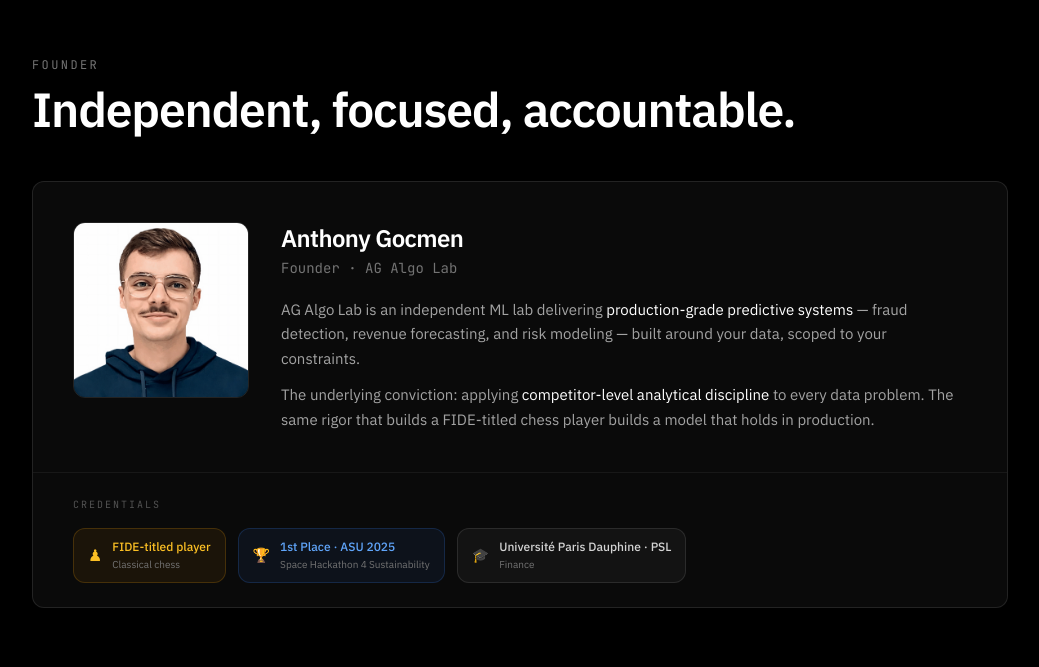
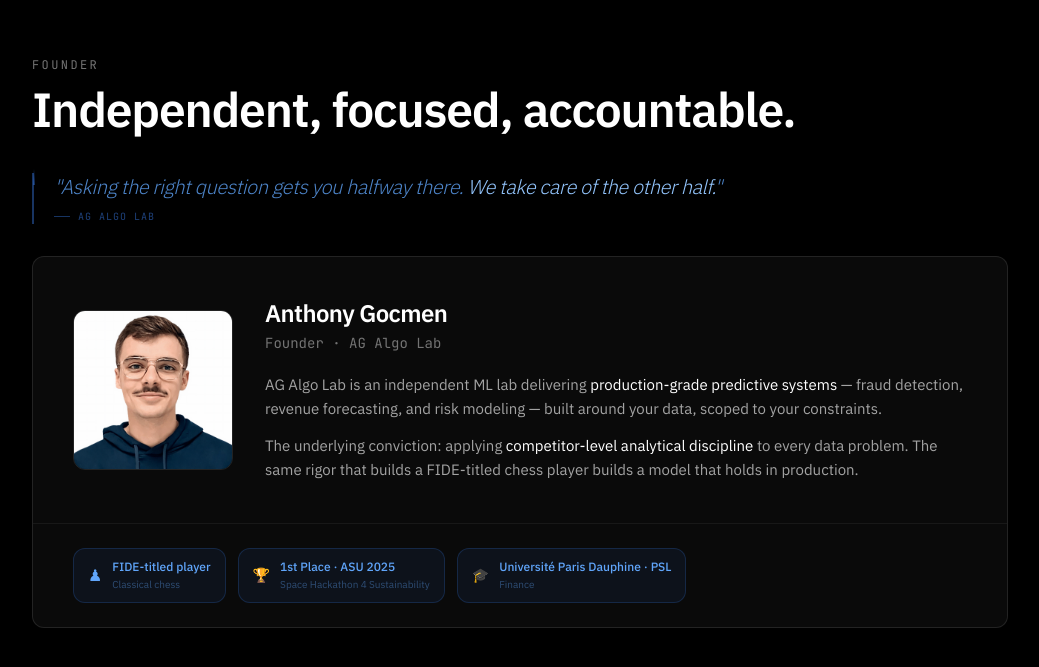
Before and after one commit to ag-algolab/ag-algolab.github.io, a React (Vite) app: page / in a window 1280 px wide. Shown: the part 871-1538 px from the top of the page, without its empty margins (120-1159 px from the left). Built offline with nearby package versions, Linux system fonts and the light colour scheme.

Commit message:
Update App.jsx

```diff
--- a/src/App.jsx
+++ b/src/App.jsx
@@ -882,14 +882,17 @@ function Home() {
         </section>
 
         {/* Founder */}
+
         <section id="founder" className="py-32 relative">
           <div className="max-w-5xl mx-auto px-6">
+
+            {/* Header */}
             <motion.div
               initial={{ opacity: 0, y: 20 }}
               whileInView={{ opacity: 1, y: 0 }}
               transition={{ duration: 0.5 }}
               viewport={{ once: true }}
-              className="mb-12"
+              className="mb-10"
             >
               <p className="text-xs font-mono text-neutral-500 uppercase tracking-[0.2em] mb-3">Founder</p>
               <h2 className="text-4xl md:text-5xl font-semibold text-white tracking-tight">
@@ -897,21 +900,43 @@ function Home() {
               </h2>
             </motion.div>
 
+            {/* Quote block */}
+            <motion.div
+              initial={{ opacity: 0, y: 16 }}
+              whileInView={{ opacity: 1, y: 0 }}
+              transition={{ duration: 0.5, delay: 0.05 }}
+              viewport={{ once: true }}
+              className="mb-8 relative pl-5 border-l-2 border-blue-500/40"
+            >
+              <div className="absolute -top-1 -left-[1px] w-[2px] h-4 bg-gradient-to-b from-blue-500/0 to-blue-500/40" />
+              <p className="text-lg md:text-xl font-light text-blue-400/80 leading-relaxed tracking-tight italic">
+                "Asking the right question gets you halfway there.
+                <span className="text-blue-300"> We take care of the other half.</span>"
+              </p>
+              <div className="mt-2 flex items-center gap-2">
+                <span className="inline-block w-4 h-[1px] bg-blue-500/40" />
+                <span className="text-[10px] font-mono text-blue-500/50 uppercase tracking-widest">AG Algo Lab</span>
+              </div>
+            </motion.div>
+
+            {/* Card */}
             <motion.div
               initial={{ opacity: 0, y: 20 }}
               whileInView={{ opacity: 1, y: 0 }}
-              transition={{ duration: 0.5 }}
+              transition={{ duration: 0.5, delay: 0.1 }}
               viewport={{ once: true }}
               className="bg-[#0a0a0a] rounded-xl border border-white/10 overflow-hidden"
             >
               {/* Photo + bio */}
               <div className="p-8 md:p-10">
-                <div className="flex flex-col md:flex-row gap-8 items-start">
+                <div className="flex flex-col md:flex-row gap-8 items-center">
+
                   <div className="flex-shrink-0">
-                    <div className="w-36 h-36 md:w-44 md:h-44 rounded-xl overflow-hidden border border-white/10">
+                    <div className="w-36 h-36 md:w-40 md:h-40 rounded-xl overflow-hidden border border-white/10">
                       <img src="/founder.jpg" alt="Anthony Gocmen" className="w-full h-full object-cover" />
                     </div>
                   </div>
+
                   <div className="flex-1 text-center md:text-left">
                     <h3 className="text-2xl font-semibold text-white tracking-tight">Anthony Gocmen</h3>
                     <p className="text-neutral-500 text-sm font-mono mt-1 mb-5">Founder · AG Algo Lab</p>
@@ -919,45 +944,49 @@ function Home() {
                       <p>
                         AG Algo Lab is an independent ML lab delivering{' '}
                         <span className="text-white">production-grade predictive systems</span>{' '}
-                        — fraud detection, revenue forecasting, and risk modeling — built around your data,
-                        scoped to your constraints.
+                        — fraud detection, revenue forecasting, and risk modeling —
+                        built around your data, scoped to your constraints.
                       </p>
                       <p>
                         The underlying conviction: applying{' '}
                         <span className="text-white">competitor-level analytical discipline</span>{' '}
-                        to every data problem. The same rigor that builds a FIDE-titled chess player
-                        builds a model that holds in production.
+                        to every data problem. The same rigor that builds a FIDE-titled
+                        chess player builds a model that holds in production.
                       </p>
                     </div>
                   </div>
+
                 </div>
               </div>
 
-              {/* Credentials */}
+              {/* Credentials — no label, all blue */}
               <div className="border-t border-white/[0.06] px-8 md:px-10 py-6">
-                <p className="text-[10px] font-mono text-neutral-600 uppercase tracking-[0.2em] mb-4">Credentials</p>
                 <div className="flex flex-wrap gap-3">
-                  <div className="flex items-center gap-2.5 px-3.5 py-2.5 rounded-lg bg-amber-500/[0.07] border border-amber-500/20">
-                    <span className="text-amber-400 text-base leading-none">♟</span>
+
+                  <div className="flex items-center gap-2.5 px-3.5 py-2.5 rounded-lg bg-blue-500/[0.07] border border-blue-500/20">
+                    <span className="text-blue-400 text-base leading-none">♟</span>
                     <div>
-                      <p className="text-amber-400 text-xs font-medium">FIDE-titled player</p>
-                      <p className="text-neutral-500 text-[10px] mt-0.5">Classical chess</p>
+                      <p className="text-blue-400 text-xs font-medium">FIDE-titled player</p>
+                      <p className="text-blue-400/40 text-[10px] mt-0.5">Classical chess</p>
                     </div>
                   </div>
+
                   <div className="flex items-center gap-2.5 px-3.5 py-2.5 rounded-lg bg-blue-500/[0.07] border border-blue-500/20">
                     <span className="text-blue-400 text-sm leading-none">🏆</span>
                     <div>
                       <p className="text-blue-400 text-xs font-medium">1st Place · ASU 2025</p>
-                      <p className="text-neutral-500 text-[10px] mt-0.5">Space Hackathon 4 Sustainability</p>
+                      <p className="text-blue-400/40 text-[10px] mt-0.5">Space Hackathon 4 Sustainability</p>
                     </div>
                   </div>
-                  <div className="flex items-center gap-2.5 px-3.5 py-2.5 rounded-lg bg-white/[0.04] border border-white/10">
-                    <span className="text-neutral-300 text-sm leading-none">🎓</span>
+
+                  <div className="flex items-center gap-2.5 px-3.5 py-2.5 rounded-lg bg-blue-500/[0.07] border border-blue-500/20">
+                    <span className="text-blue-400 text-sm leading-none">🎓</span>
                     <div>
-                      <p className="text-neutral-300 text-xs font-medium">Université Paris Dauphine · PSL</p>
-                      <p className="text-neutral-500 text-[10px] mt-0.5">Finance</p>
+                      <p className="text-blue-400 text-xs font-medium">Université Paris Dauphine · PSL</p>
+                      <p className="text-blue-400/40 text-[10px] mt-0.5">Finance</p>
                     </div>
                   </div>
+
                 </div>
               </div>
 
```
